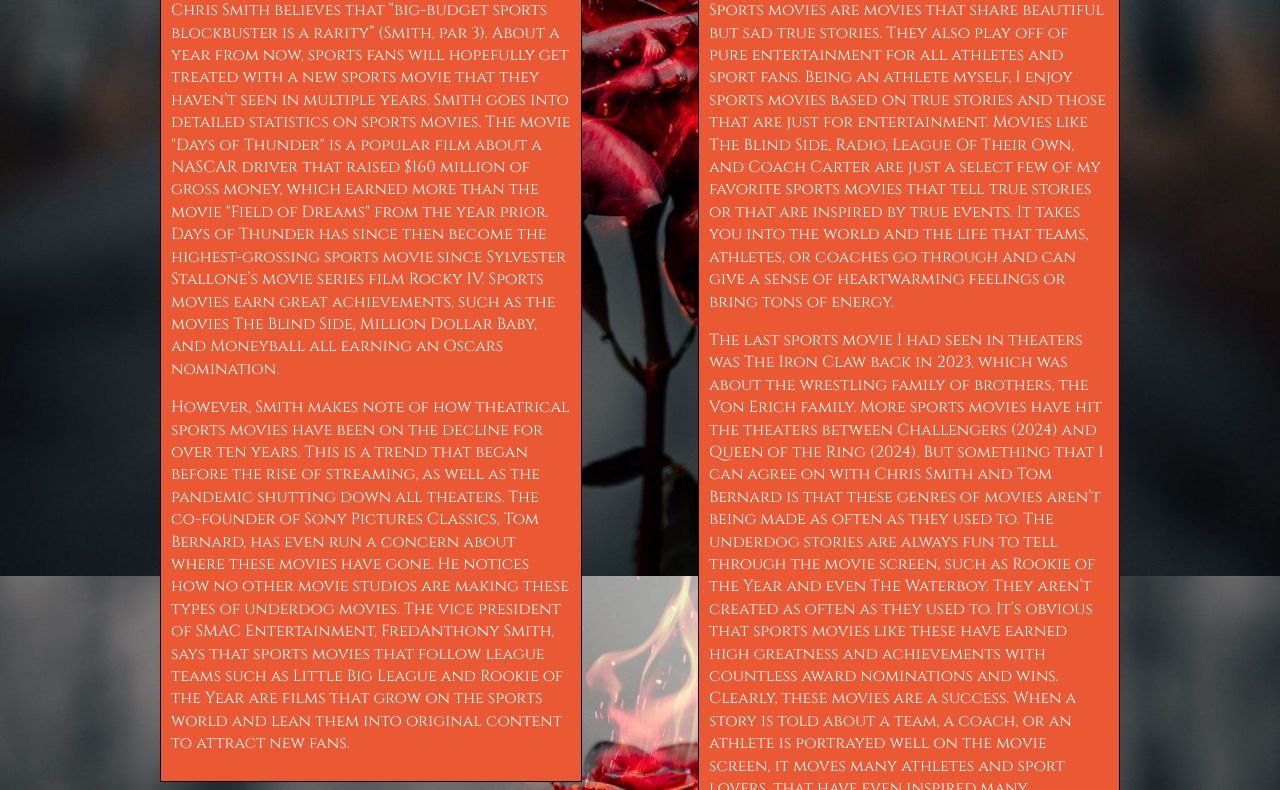
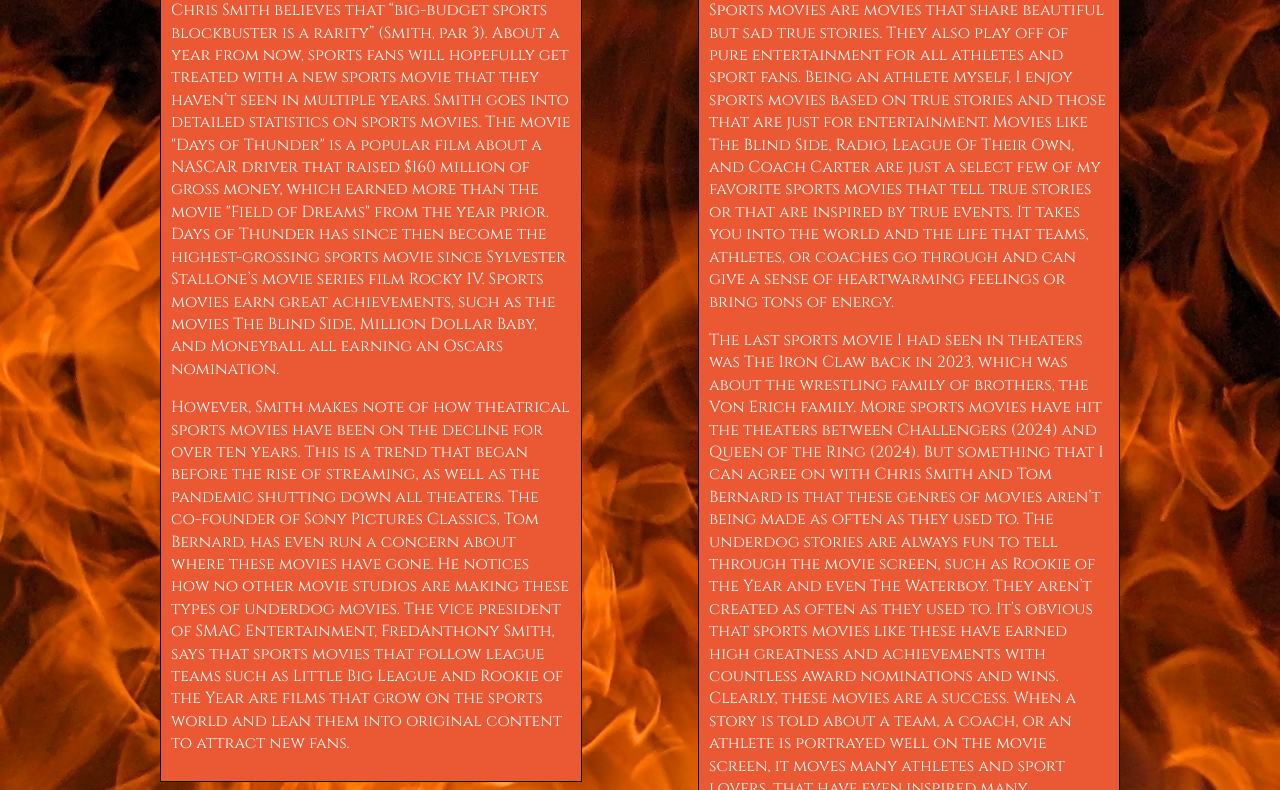
Before and after one commit to paytonerby/paytonerby.io, a plain HTML site: page portfolio/assignment6.html in a window 1280 px wide. Shown: the part 224-1014 px from the top of the page. Drawn offline with Linux system fonts and the light colour scheme.

Commit message:
Add files via upload

```diff
--- a/portfolio/style6.css
+++ b/portfolio/style6.css
@@ -17,7 +17,7 @@ html {
 
 body {
 
-		background: #f5a742 url(../portfolio/rose.jpg) fixed no-repeat center;
+		background: url(../portfolio/fire.jpg) fixed no-repeat center;
 		color: white;
 		background-size:cover;
 		font-family: "Cinzel", serif;
```
